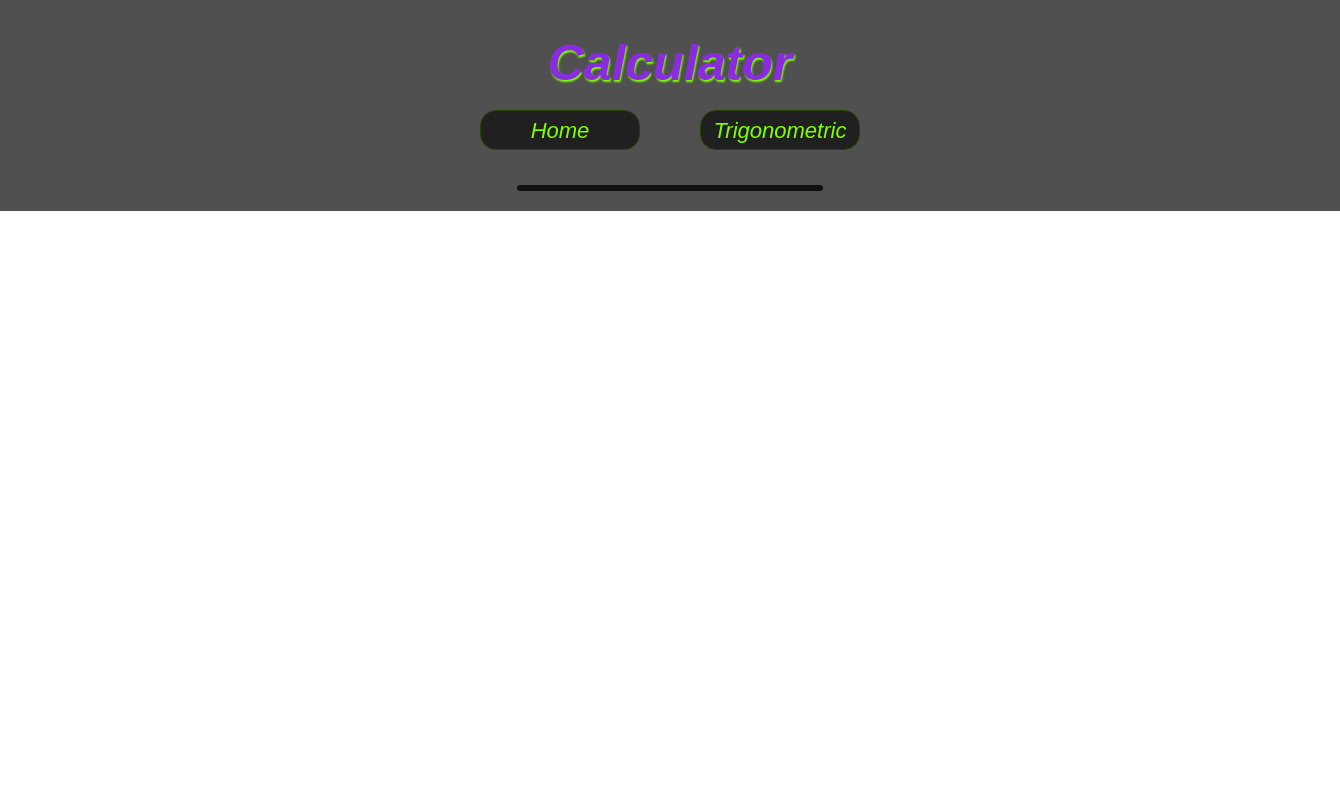
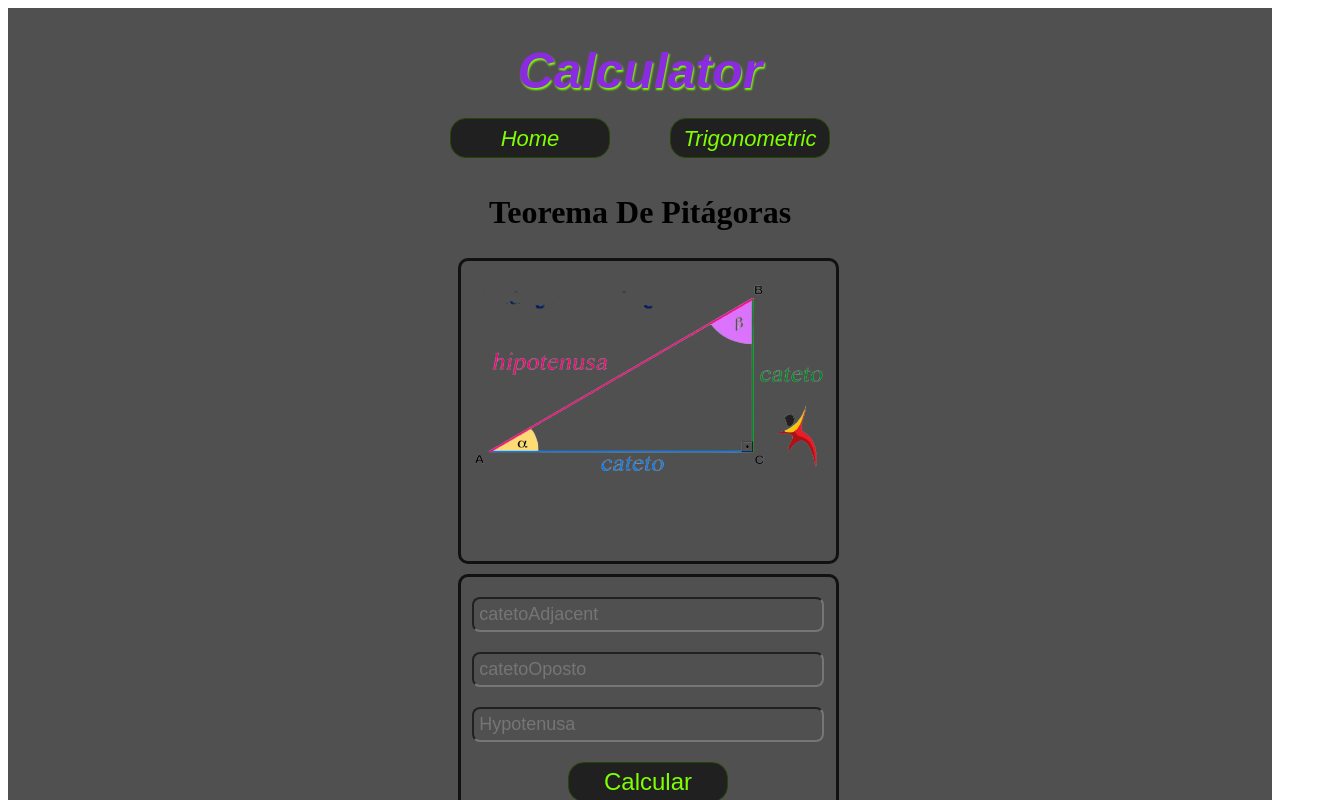
Before and after one commit to THONWELLING/calculator, a React (Create React App) app: page /Trigonometric in a window 1280 px wide. Shown: the top 800 px of the page, 1340 px wide, since content can reach past the window. Built offline with nearby package versions, Linux system fonts and the light colour scheme.

Commit message:
inicia implementação de layout calculadora de triangulos

```diff
--- a/public/index.html
+++ b/public/index.html
@@ -4,16 +4,12 @@
     <meta charset="utf-8" />
     <link rel="icon" href="%PUBLIC_URL%/favicon.ico" />
     <meta name="viewport" content="width=device-width, initial-scale=1" />
-    <meta name="theme-color" content="#000000" />
     <meta
       name="description"
       content="Web site created using create-react-app"
     />
     <link rel="apple-touch-icon" href="%PUBLIC_URL%/logo192.png" />
-    <!--
-      manifest.json provides metadata used when your web app is installed on a
-      user's mobile device or desktop. See https://developers.google.com/web/fundamentals/web-app-manifest/
-    -->
+
     <link rel="manifest" href="%PUBLIC_URL%/manifest.json" />
 
     <title>Calculator React App</title>
--- a/src/components/Calculator/Calculator.css
+++ b/src/components/Calculator/Calculator.css
@@ -1,9 +1,6 @@
-#calc {
-  max-height: 100vh;
-}
 .wrapper {
   display: grid;
-  height: 78vh;
+  height: auto;
   background-color: #141414;
   border: 3px solid chartreuse;
   border-radius: 1em;
@@ -54,16 +51,15 @@ hr {
   grid-area: number;
   display: inline-block;
   padding-left: 27px;
-  margin-top: -12px;
 }
 .operations {
   grid-area: operators;
   border: 0;
-  margin-left: -1em;
+  margin-left: -2.5em;
 }
 button {
-  width: 3em;
-  height: 3em;
+  width: 2.7em;
+  height: 2.7em;
   margin: 5px;
   font-size: 1.5em;
   border: none;
--- a/src/components/Card/index.jsx
+++ b/src/components/Card/index.jsx
@@ -1,16 +1,34 @@
-import styled from 'styled-components'
+import React, { useState } from 'react'
+
+import { CardArea, CardWrapper } from './style';
+import triangulo from '../../assets/image1.png'
 
 
- const Card = styled.div`
-  flex: 1;
-  border: 3px solid #111;
-  border-radius: 10px;
-  overflow: hidden;
-  background-color: #fff;
-  margin: 20px;
-  display: flex;
-  flex-direction: column;
-  min-width: 300px;
-`
+const Card = () => {
+  const [catAdjacente, setCatAdjacente] = useState('')
+  const [catOposto, setCatOposto] = useState('')
+  const [hypotenusa, setHypotenusa] = useState('')
+  return (
+    <>
+      <h1>Teorema De Pitágoras</h1>
+      <CardWrapper>
+        <CardArea>
+          <img src={triangulo} alt="imagem de triangulo"/>
+        </CardArea>
+        <CardArea>
+          <form>
+            <input type="text" name="catetoAdjacente" id="catetoAdjacente" placeholder ="catetoAdjacent"
+              value={catAdjacente} onChange={(e) => setCatAdjacente(e.target.value)} />
+            <input type="text" name="catetoOposto" id="catetoOposto" placeholder ="catetoOposto"
+              value={catOposto} onChange={(e) => setCatOposto(e.target.value)} />
+            <input type="text" name="Hypotenusa" id="Hypotenusa" placeholder ="Hypotenusa"
+            value={hypotenusa} onChange={(e) => setHypotenusa(e.target.value)}/>
+            <button className="btn">Calcular</button>
+          </form>
+        </CardArea>
+      </CardWrapper>
+    </>
+  );
+}
 
-export default Card
+export default Card;
--- /dev/null
+++ b/src/components/Card/style.jsx
@@ -0,0 +1,45 @@
+import styled from 'styled-components'
+
+
+export const CardWrapper = styled.section`
+border: 0;
+padding: 0;
+box-sizing: border-box;
+display: flex;
+flex-direction: column;
+width: 375px;
+height: 100vh;
+align-items: space-around;
+`
+ export const CardArea = styled.div`
+  border: 3px solid #111;
+  border-radius: 10px;
+  background-color: transparent;
+  display: column;
+  width: 100%;
+  height: 300px;
+  margin: 5px;
+
+  img{
+    width: 100%;
+    margin-top: 20px;
+  }
+  form{
+    display: flex;
+    flex-direction: column;
+    align-items: center;
+
+    input{
+      min-width: 90%;
+      margin-top: 20px;
+      padding: 5px;
+      font-size: 18px;
+      border-radius: 8px;
+      background-color: transparent;
+    }
+    button{
+      margin-top: 20px;
+      color: chartreuse;
+    }
+  }
+`
--- a/src/index.css
+++ /dev/null
@@ -1,13 +0,0 @@
-body {
-  margin: 0;
-  font-family: -apple-system, BlinkMacSystemFont, 'Segoe UI', 'Roboto', 'Oxygen',
-    'Ubuntu', 'Cantarell', 'Fira Sans', 'Droid Sans', 'Helvetica Neue',
-    sans-serif;
-  -webkit-font-smoothing: antialiased;
-  -moz-osx-font-smoothing: grayscale;
-}
-
-code {
-  font-family: source-code-pro, Menlo, Monaco, Consolas, 'Courier New',
-    monospace;
-}
--- a/src/index.js
+++ b/src/index.js
@@ -1,10 +1,7 @@
 import React from 'react';
 import { render } from 'react-dom';
 import { BrowserRouter } from 'react-router-dom';
-import './index.css';
 import App from './App';
-import reportWebVitals from './reportWebVitals';
-
 
 const rootElement = document.getElementById('root');
 
@@ -14,8 +11,3 @@ render(
   </BrowserRouter>,
   rootElement
 );
-
-// If you want to start measuring performance in your app, pass a function
-// to log results (for example: reportWebVitals(console.log))
-// or send to an analytics endpoint. Learn more: https://bit.ly/CRA-vitals
-reportWebVitals();
--- a/src/reportWebVitals.js
+++ /dev/null
@@ -1,13 +0,0 @@
-const reportWebVitals = onPerfEntry => {
-  if (onPerfEntry && onPerfEntry instanceof Function) {
-    import('web-vitals').then(({ getCLS, getFID, getFCP, getLCP, getTTFB }) => {
-      getCLS(onPerfEntry);
-      getFID(onPerfEntry);
-      getFCP(onPerfEntry);
-      getLCP(onPerfEntry);
-      getTTFB(onPerfEntry);
-    });
-  }
-};
-
-export default reportWebVitals;
--- a/src/styles.jsx
+++ b/src/styles.jsx
@@ -5,8 +5,8 @@ import styled from 'styled-components'
 export const Container = styled.div`
 display: flex;
 flex-direction: column;
-min-width: 100vw;
-max-height: 100vh;
+max-width: 100vw;
+height: auto;
 background-color: #505050;
 align-items: center;
 padding: 0px 30px;
```
Also changed, not shown: src/assets/image1.png (added).
